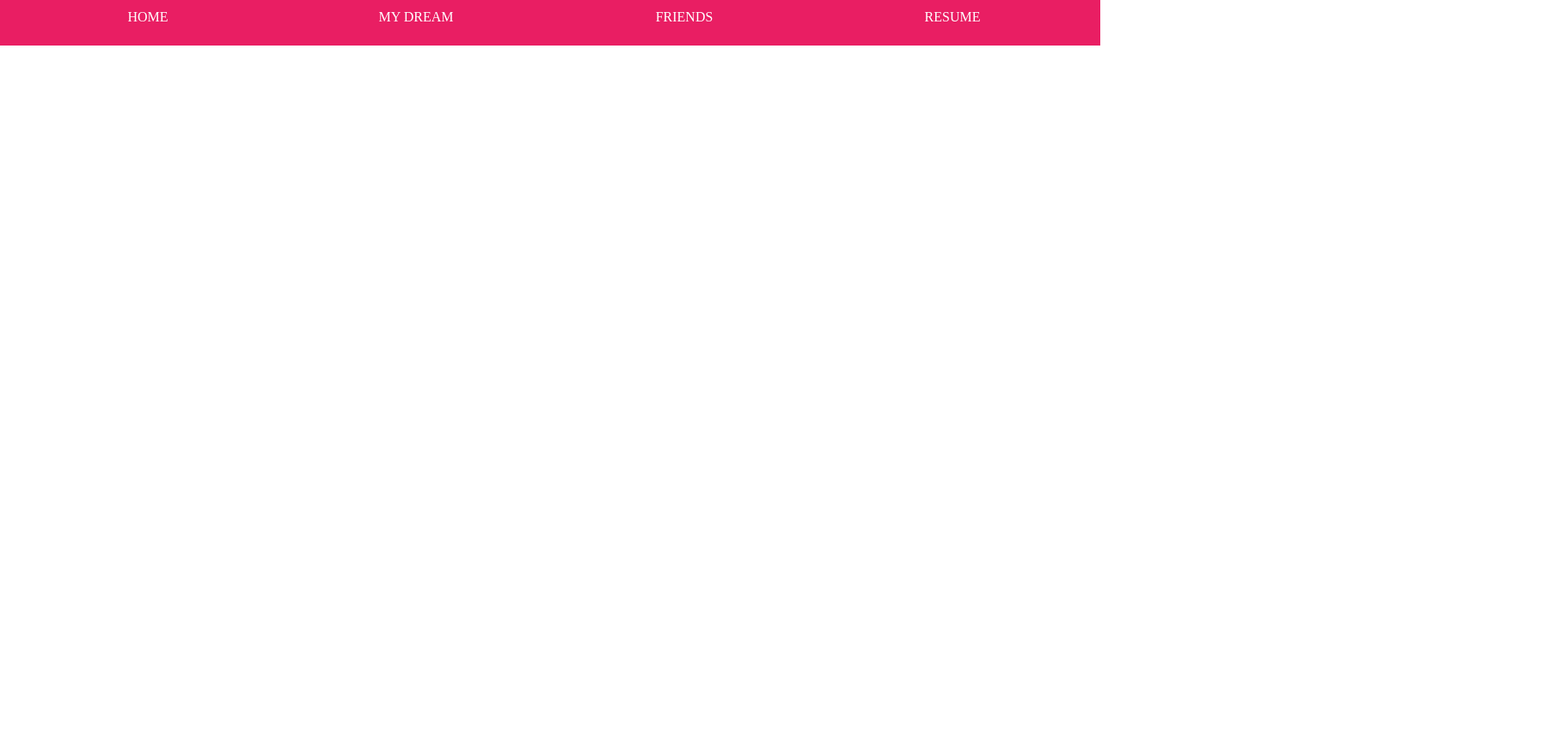
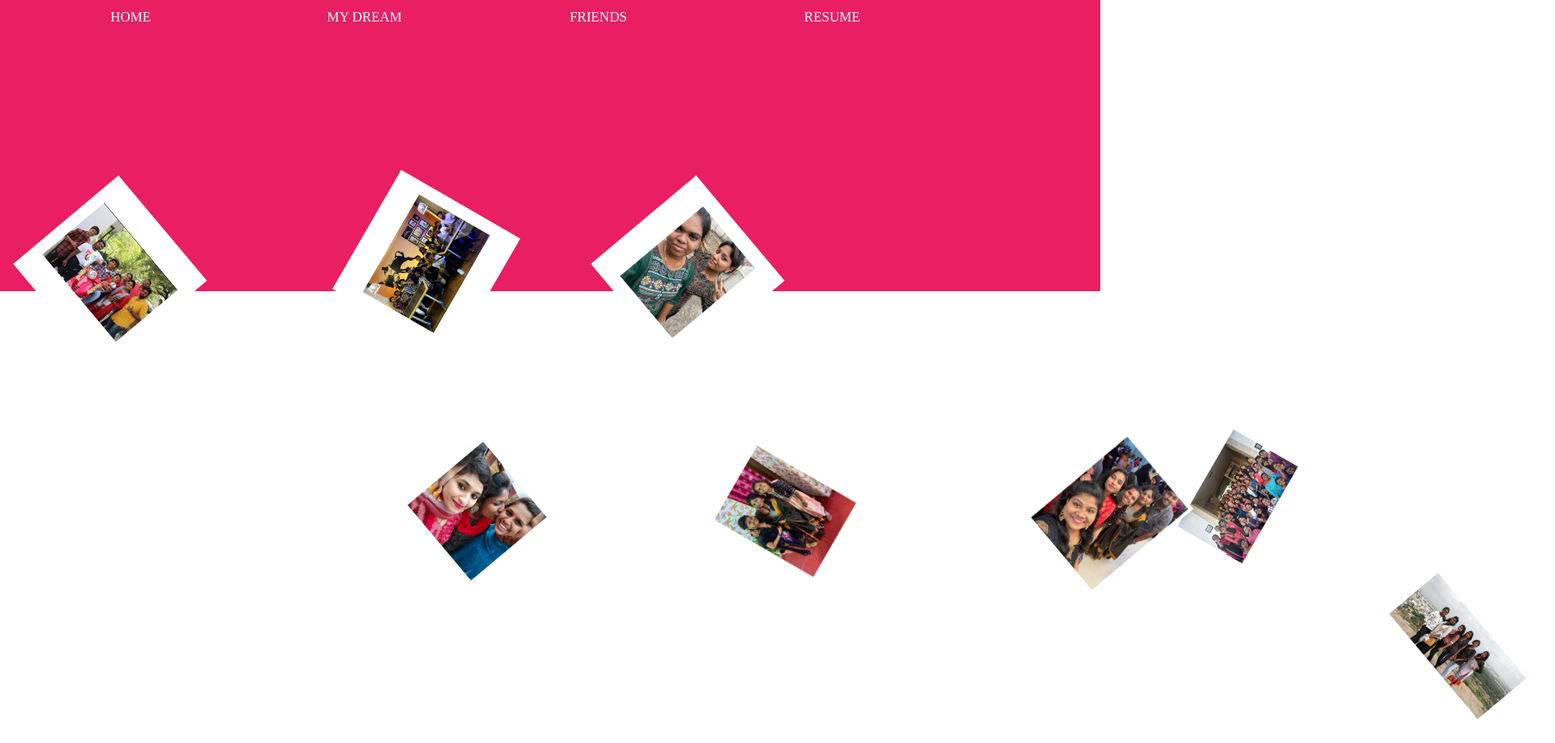
Before and after one commit to harrisonyg/jenifer, a plain HTML site: page friends.html in a window 1280 px wide. Shown: the part 13-878 px from the top of the page at 86% size, 1809 px wide, since content can reach past the window. Before the commit the page ends 800 px from the top, so only its background shows below. Drawn offline with Linux system fonts and the light colour scheme.

Commit message:
Add files via upload

```diff
--- a/friends.html
+++ b/friends.html
@@ -42,6 +42,105 @@
             ;
             color: black;
         }
+
+.dd {
+
+ height: 160px;
+ transform: rotate(50deg);
+ position: relative;
+ right: -3em;
+ top: 10px;
+}
+
+.hr {
+
+ height: 160px;
+ transform: rotate(50deg);
+ position: relative;
+ left: 25em;
+ top: 10px;
+}
+
+.gg {
+
+ height: 160px;
+ transform: rotate(300deg);
+ position: relative;
+ left: 16em;
+ top: 15px;
+}
+
+.hh {
+
+ height: 160px;
+ transform: rotate(300deg);
+ position: relative;
+ left: 16em;
+}
+
+.fr {
+ display: flex;
+ width: 100vw;
+ height: 400px;
+ flex-direction: row;
+ position: absolute;
+ top: 15em;
+}
+
+.di {
+ width: 40vw;
+ height: 40vh;
+ flex-direction: row;
+ position: relative;
+ top: 30em;
+}
+
+.hl {
+
+ height: 160px;
+ transform: rotate(50deg);
+ position: relative;
+ left: 32em;
+ top: 25px;
+}
+
+.ff {
+ width: 100vw;
+ height: 400px;
+ flex-direction: row;
+ position: absolute;
+}
+
+.uy {
+
+ height: 160px;
+ transform: rotate(50deg);
+ position: relative;
+ left: 4em;
+ top: 32em;
+}
+
+.lo {
+
+ height: 160px;
+ transform: rotate(300deg);
+ position: relative;
+ left: 16em;
+ top: 32em;
+}
+
+.cc {
+
+ height: 160px;
+ transform: rotate(50deg);
+ position: relative;
+ top: 32em;
+ left: 30em;
+}
+
+.g {
+ margin-top: 20px;
+}
     </style>
 </head>
 <body>
@@ -52,7 +151,21 @@
         <a href="friends.html"> FRIENDS</a>
         <a href="resume.html">RESUME</a>
 
+        <div class="fr">
+            <img src="ff1.jpeg" class="dd">
+            <img src="ff2.jpeg" class="hh">
+            <img src="ff3.jpeg" class="hr">
+        </div>
+        <div class="di">
+            <img src="ff4.jpeg" class="gg">
+            <img src="ff5.jpeg" class="hl">
+        </div>
 
+        <div class="ff">
+            <img src="ff6.jpeg" class="uy">
+            <img src="f6.jpeg" class="lo">
+            <img src="f7.jpeg" class="cc">
+        </div>
     </div>
 </body>
 </html>
```
Also changed, not shown: f.jpeg (added), f1.jpeg (added), f2.jpeg (added), f3.jpeg (added), f4.jpeg (added), f5.jpeg (added), f6.jpeg (added), f7.jpeg (added), ff.jpg (added), ff1.jpeg (added), ff2.jpeg (added), ff3.jpeg (added), ff4.jpeg (added), ff5.jpeg (added), 1 more files.
